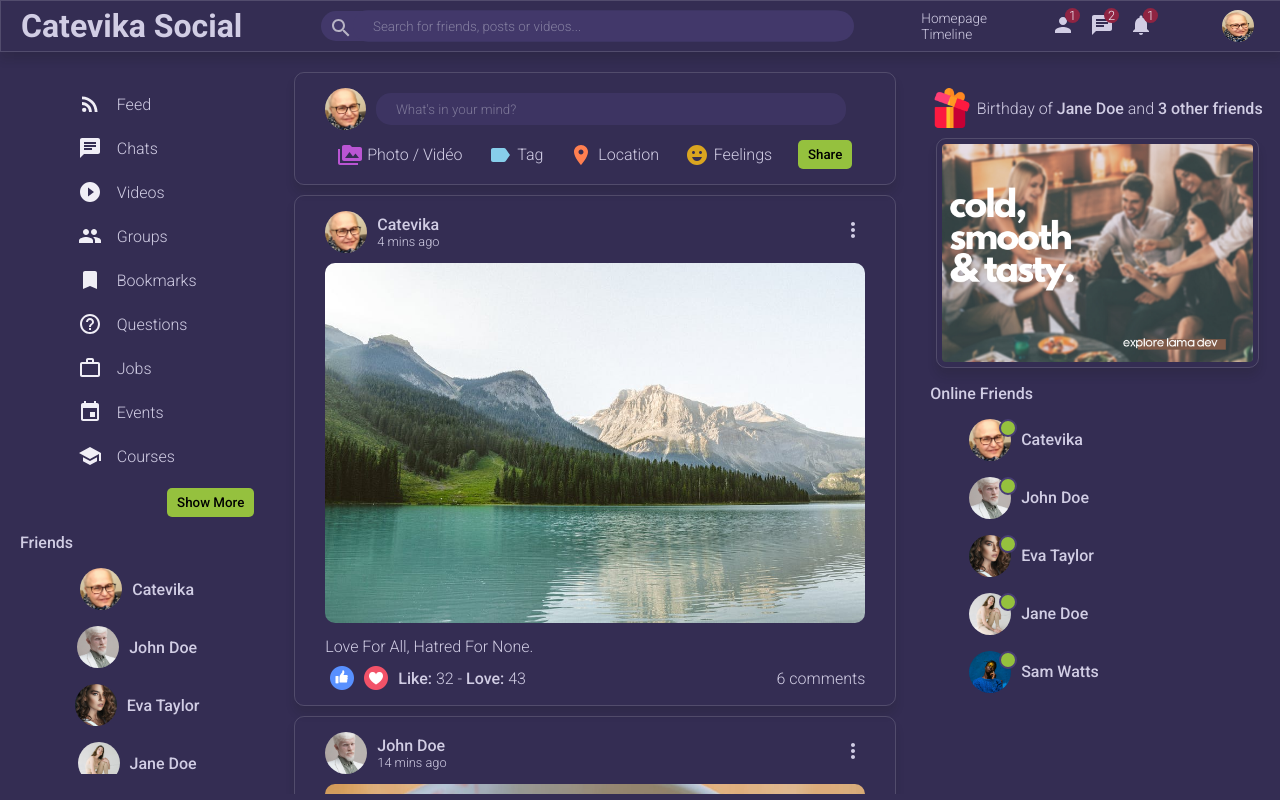
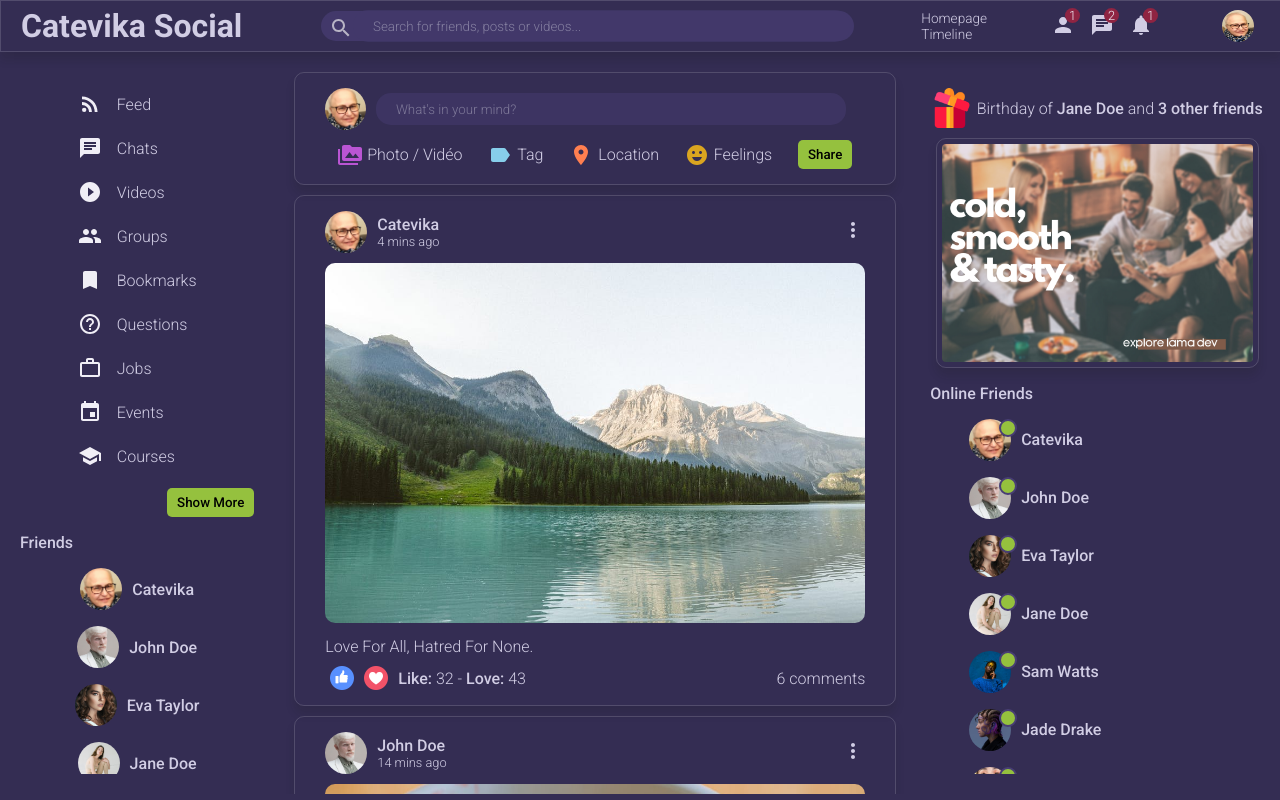
Before and after one commit to Catevika/Lama_Dev_Social-Chat_client, a React (Create React App) app: page / in a window 1280 px wide. Built offline with nearby package versions, Linux system fonts and the light colour scheme.

Commit message:
Add new data in dummyData + Add new cover picture

```diff
--- a/src/dummyData.js
+++ b/src/dummyData.js
@@ -23,6 +23,21 @@ export const Users = [
 		id: 5,
 		profilePicture: 'assets/person/7.jpeg',
 		username: 'Sam Watts'
+	},
+	{
+		id: 6,
+		profilePicture: 'assets/person/6.jpeg',
+		username: 'Jade Drake'
+	},
+	{
+		id: 7,
+		profilePicture: 'assets/person/10.jpeg',
+		username: 'Serena Bloom'
+	},
+	{
+		id: 8,
+		profilePicture: 'assets/person/4.jpeg',
+		username: 'Jill Lovely'
 	}
 ];
 
```
Also changed, not shown: public/assets/Post/0.jpg (added).
